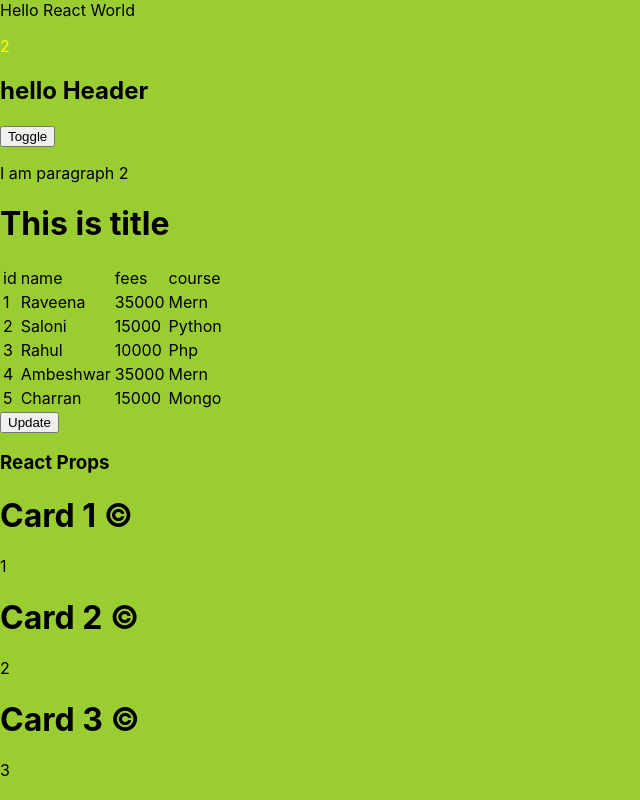
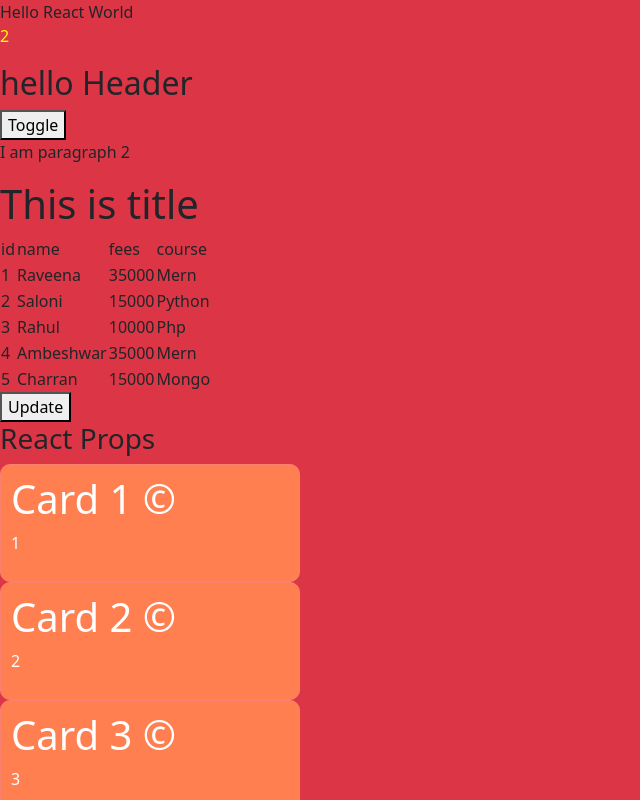
Before and after one commit to ammurana4216/reactbasics, a React (Create React App) app: page / in a window 1280 px wide. Shown: the top 800 px of the page, without its empty margins (0-640 px from the left). Built offline with nearby package versions, Linux system fonts and the light colour scheme.

Commit message:
inedx.css

```diff
--- a/src/index.css
+++ b/src/index.css
@@ -1,17 +1,14 @@
-body {
-  margin: 0;
-  font-family: -apple-system, BlinkMacSystemFont, 'Segoe UI', 'Roboto', 'Oxygen',
-    'Ubuntu', 'Cantarell', 'Fira Sans', 'Droid Sans', 'Helvetica Neue',
-    sans-serif;
-  -webkit-font-smoothing: antialiased;
-  -moz-osx-font-smoothing: grayscale;
+@import url('../node_modules/bootstrap/dist/css/bootstrap.min.css');
+
+.bg-danger{
+  background-color: rgb(230, 67, 67);
 }
 
-code {
-  font-family: source-code-pro, Menlo, Monaco, Consolas, 'Courier New',
-    monospace;
+.card{
+  width: 300px;
+  background-color: coral;
+  color: white;
+  padding: 10px;
+  border-radius: 10px;
+  border: 1px solid salmon;
 }
-.bg-danger
-{
-  background-color: yellowgreen;
-}
```
